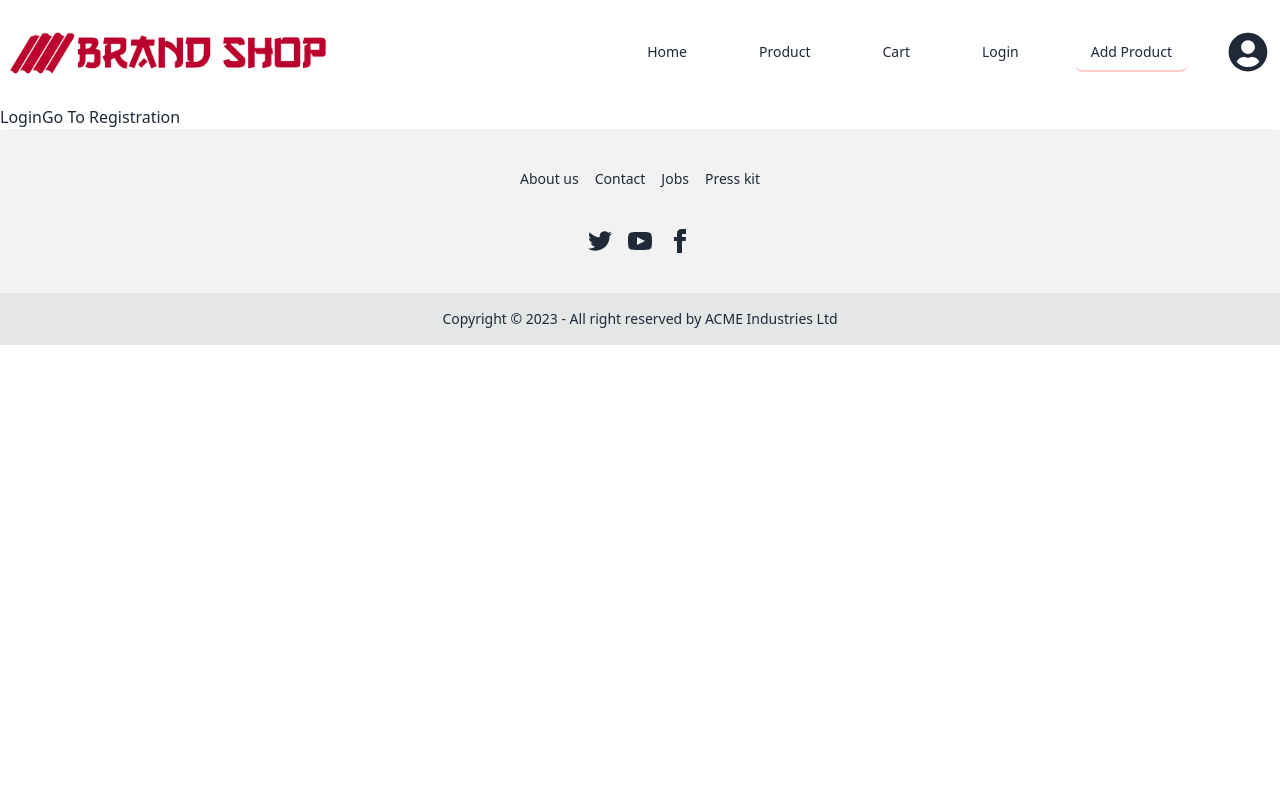
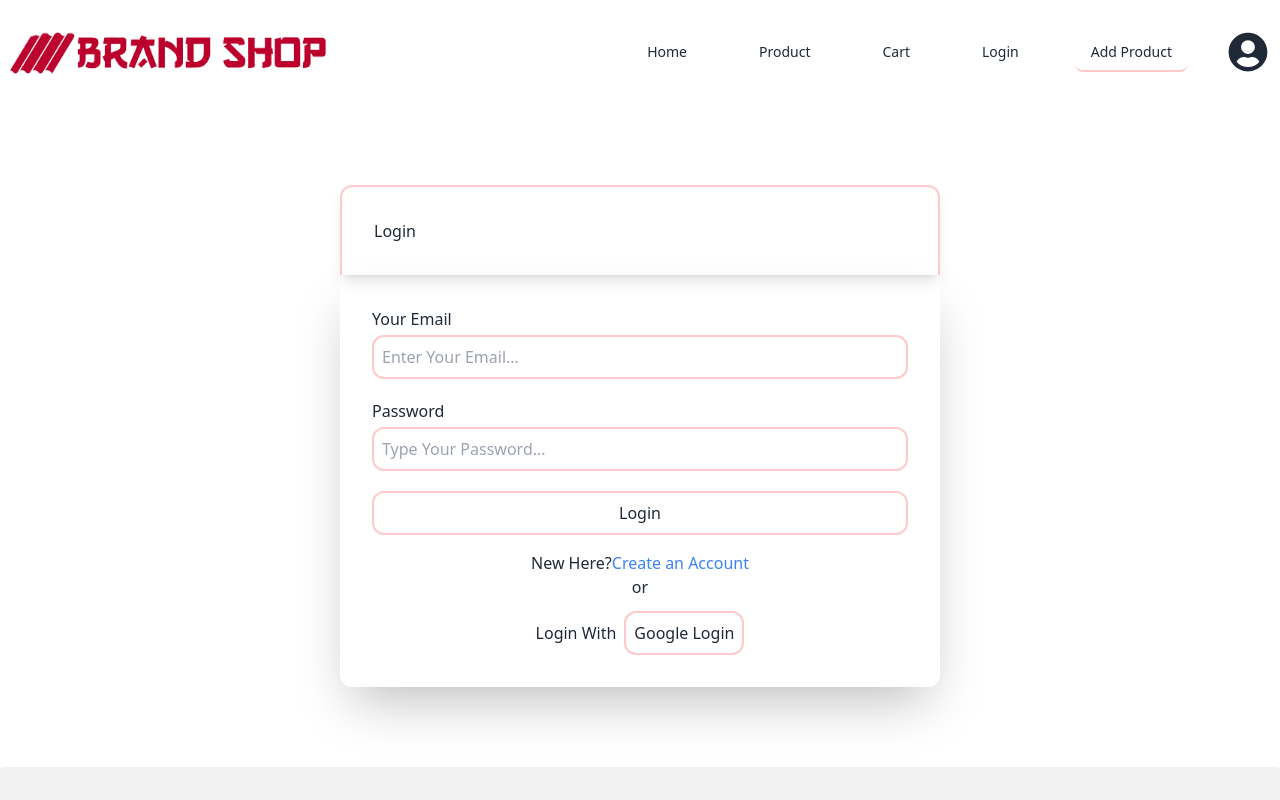
Before and after one commit to CodeWithRashed/brand-shop-client, a React (Vite) app: page /add in a window 1280 px wide. Shown: the top 800 px of the page. Built offline with nearby package versions, Linux system fonts and the light colour scheme; no server answers.

Commit message:
toast added

```diff
--- a/package.json
+++ b/package.json
@@ -16,7 +16,8 @@
     "react": "^18.2.0",
     "react-dom": "^18.2.0",
     "react-icons": "^4.11.0",
-    "react-router-dom": "^6.17.0"
+    "react-router-dom": "^6.17.0",
+    "react-toastify": "^9.1.3"
   },
   "devDependencies": {
     "@types/react": "^18.2.15",
--- a/src/App.jsx
+++ b/src/App.jsx
@@ -1,10 +1,13 @@
 import { RouterProvider } from "react-router-dom";
 import { router } from "./Router/Router";
 import DataContext from "./ContextApi/DataContext";
+import { ToastContainer} from 'react-toastify';
+import 'react-toastify/dist/ReactToastify.css';
 
 function App() {
   return (
     <>
+    <ToastContainer></ToastContainer>
       <DataContext>
         <RouterProvider router={router}></RouterProvider>
       </DataContext>
--- a/src/Components/Auth/Login.jsx
+++ b/src/Components/Auth/Login.jsx
@@ -1,16 +1,129 @@
-import PropTypes from 'prop-types';
-const Login = ({setPageToggle}) => {
+import PropTypes from "prop-types";
+import { GlobalDataContext } from "../../ContextApi/DataContext";
+import { useContext } from "react";
+import { toast } from "react-toastify";
+import { useNavigate } from "react-router-dom";
+
+const Login = ({ setPageToggle }) => {
+  const { googleLogin, loginWithEmail } = useContext(GlobalDataContext);
+  const navigator = useNavigate();
+  const handleLoginSubmit = async (event) => {
+    event.preventDefault();
+    const form = event.target;
+    const email = form.email.value;
+    const password = form.password.value;
+
+    loginWithEmail(email, password)
+    .then(() => {
+      toast.success("Login Successful, Redirecting", {
+        position: "top-center",
+        autoClose: 2000,
+        hideProgressBar: true,
+        closeOnClick: true,
+        pauseOnHover: false,
+        draggable: true,
+        progress: undefined,
+        theme: "light",
+      });
+      setTimeout(() => {
+        navigator("/");
+      }, "2000");
+    })
+      .then();
+  };
+
+  //Google Login
+  const loginWithGoogle = () => {
+    googleLogin()
+      .then(() => {
+        toast.success("Login Successful, Redirecting", {
+          position: "top-center",
+          autoClose: 2000,
+          hideProgressBar: true,
+          closeOnClick: true,
+          pauseOnHover: false,
+          draggable: true,
+          progress: undefined,
+          theme: "light",
+        });
+        setTimeout(() => {
+          navigator("/");
+        }, "2000");
+      })
+      .then((error) => console.log(error));
+  };
+
   return (
     <div>
-      Login
-      <button onClick={()=>{
-        setPageToggle(true)
-      }}>Go To Registration</button>
+      <div className="px-10 py-20">
+        <div className="w-1/2 shadow-lg border-x-2 border-t-2 border-red-200 rounded-t-xl h-1/2 mx-auto p-8">
+          Login
+        </div>
+        <div className="w-1/2 shadow-2xl h-1/2 mx-auto p-8 rounded-b-xl">
+          <form onSubmit={handleLoginSubmit} className="flex flex-col gap-5">
+            {/* Email Field */}
+            <div className="flex flex-col gap-1">
+              <span>Your Email</span>
+              <input
+                required
+                className="border-2 p-2 rounded-xl border-red-200"
+                type="email"
+                placeholder="Enter Your Email..."
+                name="email"
+                id=""
+              />
+            </div>
+
+            {/* Password Field */}
+            <div className="flex flex-col gap-1">
+              <span>Password</span>
+              <input
+                className="border-2 p-2 rounded-xl border-red-200"
+                type="text"
+                placeholder="Type Your Password..."
+                name="password"
+                id=""
+                required
+              />
+            </div>
+
+            <button
+              className="border-2 p-2 rounded-xl border-red-200"
+              type="submit"
+            >
+              Login
+            </button>
+          </form>
+          <div className="cta mt-4 text-center">
+            New Here?
+            <button
+              className="text-blue-500"
+              onClick={() => {
+                setPageToggle(true);
+              }}
+            >
+              Create an Account
+            </button>
+            <div>
+              <p>or</p>
+              <span>Login With</span>
+              <button
+                className="border-2 border-red-200 p-2 ml-2 rounded-xl mt-3"
+                onClick={() => {
+                  loginWithGoogle();
+                }}
+              >
+                Google Login
+              </button>
+            </div>
+          </div>
+        </div>
+      </div>
     </div>
-  )
-}
+  );
+};
 Login.propTypes = {
-    setPageToggle: PropTypes.func
-}
+  setPageToggle: PropTypes.func,
+};
 
-export default Login
+export default Login;
--- a/src/Components/Auth/Register.jsx
+++ b/src/Components/Auth/Register.jsx
@@ -1,48 +1,173 @@
 import PropTypes from "prop-types";
 import { useContext } from "react";
 import { GlobalDataContext } from "../../ContextApi/DataContext";
+import { toast } from "react-toastify";
+import { useNavigate } from "react-router-dom";
+
 const Register = ({ setPageToggle }) => {
   const { createEmailUser, googleLogin } = useContext(GlobalDataContext);
-  //Email And Password Registration
-  const createEmailAndPassUser = () => {
-    const email = "test@gmail.com";
-    const password = "test@gmail.com";
-    createEmailUser(email, password)
-      .then((user) => console.log(user))
-      .then((error) => console.log(error));
+  const navigator = useNavigate();
+  //Handle Submit Info
+  const handleSubmit = async (event) => {
+    event.preventDefault();
+    const form = event.target;
+    const name = form.password.value;
+    const email = form.email.value;
+    const password = form.password.value;
+    const imageUrl = form.imageUrl.value;
+
+    //User Data
+    const user = { name, email, password, imageUrl };
+    //Send User Data to Database
+    try {
+      const response = await fetch(
+        "https://brand-shop-back-end.vercel.app/api/addUser",
+        {
+          method: "POST",
+          headers: {
+            "content-type": "application/json",
+          },
+          body: JSON.stringify(user),
+        }
+      );
+
+      if (response.ok) {
+        await response.json();
+
+        // Email And Password Registration
+        await createEmailUser(email, password);
+
+        //Toast Alert
+        toast.success("Account Created, Redirecting", {
+          position: "top-center",
+          autoClose: 2000,
+          hideProgressBar: true,
+          closeOnClick: true,
+          pauseOnHover: false,
+          draggable: true,
+          progress: undefined,
+          theme: "light",
+        });
+        setTimeout(() => {
+          navigator("/");
+        }, 2000);
+      }
+    } catch (error) {
+      console.error(error);
+    }
   };
 
   //Google Login
-  const loginWithGoogle =() => {
+  const loginWithGoogle = () => {
     googleLogin()
-    .then((user) => console.log(user))
-    .then((error) => console.log(error));
-  }
+      .then(() => {
+        navigator("/");
+        setTimeout(() => {
+          toast.success("Login Successful, Redirecting", {
+            position: "top-center",
+            autoClose: 2000,
+            hideProgressBar: true,
+            closeOnClick: true,
+            pauseOnHover: false,
+            draggable: true,
+            progress: undefined,
+            theme: "light",
+          });
+        }, 2000);
+      })
+      .then();
+  };
 
   return (
-    <div>
+    <div className="px-10 py-20">
+      <div className="w-1/2 shadow-lg border-x-2 border-t-2 border-red-200 rounded-t-xl h-1/2 mx-auto p-8">
+        Create an Account
+      </div>
+      <div className="w-1/2 shadow-2xl h-1/2 mx-auto p-8 rounded-b-xl">
+        <form onSubmit={handleSubmit} className="flex flex-col gap-5">
+          {/* Name Field */}
+          <div className="flex flex-col gap-1">
+            <span>Your Name</span>
+            <input
+              required
+              className="border-2 p-2 rounded-xl border-red-200"
+              type="text"
+              placeholder="Type Your Name..."
+              name="name"
+              id=""
+            />
+          </div>
+
+          {/* Image Field */}
+          <div className="flex flex-col gap-1">
+            <span>Image URL</span>
+            <input
+              required
+              className="border-2 p-2 rounded-xl border-red-200"
+              type="text"
+              placeholder="Enter Image URL..."
+              name="imageUrl"
+              id=""
+            />
+          </div>
+
+          {/* Email Field */}
+          <div className="flex flex-col gap-1">
+            <span>Your Email</span>
+            <input
+              required
+              className="border-2 p-2 rounded-xl border-red-200"
+              type="email"
+              placeholder="Enter Your Email..."
+              name="email"
+              id=""
+            />
+          </div>
+
+          {/* Password Field */}
+          <div className="flex flex-col gap-1">
+            <span>Password</span>
+            <input
+              className="border-2 p-2 rounded-xl border-red-200"
+              type="text"
+              placeholder="Type Your Password..."
+              name="password"
+              id=""
+              required
+            />
+          </div>
+
           <button
+            className="border-2 p-2 rounded-xl border-red-200"
+            type="submit"
+          >
+            Register
+          </button>
+        </form>
+        <div className="cta mt-4 text-center">
+          Already Have an Account?
+          <button
+            className="text-blue-500"
             onClick={() => {
-          createEmailAndPassUser();
+              setPageToggle(false);
             }}
           >
-        Do Reg
+            Login Here
           </button>
+          <div>
+            <p>or</p>
+            <span>Login With</span>
             <button
+              className="border-2 border-red-200 p-2 ml-2 rounded-xl mt-3"
               onClick={() => {
                 loginWithGoogle();
               }}
             >
               Google Login
             </button>
-      Register
-      <button
-        onClick={() => {
-          setPageToggle(false);
-        }}
-      >
-        Go To Login
-      </button>
+          </div>
+        </div>
+      </div>
     </div>
   );
 };
--- a/src/ContextApi/DataContext.jsx
+++ b/src/ContextApi/DataContext.jsx
@@ -1,6 +1,6 @@
-import { createContext } from "react";
+import { createContext, useState } from "react";
 import PropTypes from "prop-types";
-import { createUserWithEmailAndPassword, signInWithPopup } from "firebase/auth";
+import { createUserWithEmailAndPassword, onAuthStateChanged, signInWithPopup } from "firebase/auth";
 //Global Data Sending Context
 export const GlobalDataContext = createContext(null);
 
@@ -10,9 +10,14 @@ const provider = new GoogleAuthProvider();
 
 //Firebase Auth
 import { auth } from "../Config/FirebaseConfig";
+import { signInWithEmailAndPassword } from "firebase/auth";
 
 //Data Context Components
 const DataContext = ({ children }) => {
+const [activeUser, setActiveUser] = useState(null)
+
+
+
   //Create User Email & Pass Func
   const createEmailUser = (email, password) => {
     return createUserWithEmailAndPassword(auth, email, password);
@@ -22,8 +27,19 @@ const DataContext = ({ children }) => {
     return signInWithPopup(auth, provider)
   }
 
+  //Login With Email And Password
+  const loginWithEmail = (email, password) => {
+    return signInWithEmailAndPassword(auth, email, password)
+  }
+
+//User Watch
+ onAuthStateChanged(auth, (user)=>{
+  console.log(user)
+setActiveUser(user)
+})
+
   //Global Data Export
-  const globalDataVariable = { createEmailUser, googleLogin};
+  const globalDataVariable = { createEmailUser, googleLogin, loginWithEmail};
   return (
     <GlobalDataContext.Provider value={globalDataVariable}>
       {children}
```
Also changed, not shown: 1 other file (tests, documents, lock files or other folders). Lines whose indentation alone changed are shown as unchanged.
